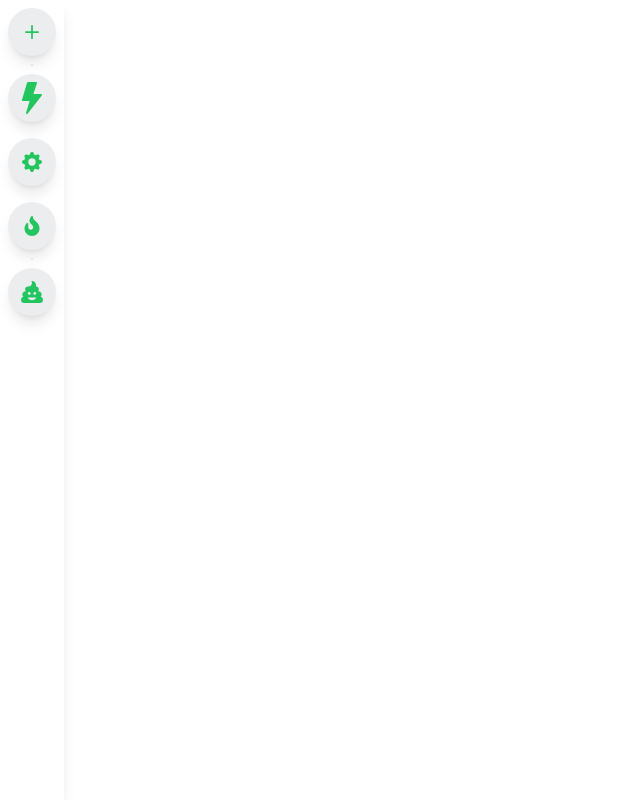
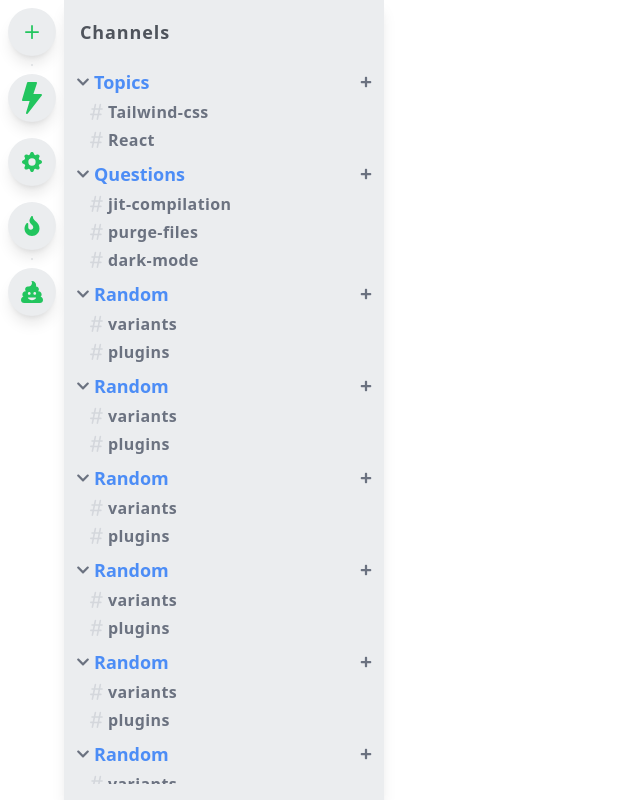
Before and after one commit to M-hossameldine/Discord-Dashboard-with-Tailwind-React, a React (Create React App) app: page / in a window 1280 px wide. Shown: the whole page, without its empty margins (0-640 px from the left). Built offline with nearby package versions, Linux system fonts and the light colour scheme.

Commit message:
feat: add Channel bar

```diff
--- a/src/App.js
+++ b/src/App.js
@@ -1,8 +1,11 @@
 import SideBar from './components/Sidebar/SideBar';
+import ChannelBar from './components/ChannelBar/ChannelBar';
+
 function App() {
   return (
     <div className='flex'>
       <SideBar />
+      <ChannelBar />
     </div>
   );
 }
--- /dev/null
+++ b/src/components/ChannelBar/ChannelBar.js
@@ -0,0 +1,45 @@
+import { v4 as uuid } from 'uuid';
+
+import Dropdown from './Dropdown';
+
+const Channels = [
+  { id: uuid(), title: 'Topics', selections: ['Tailwind-css', 'React'] },
+  {
+    id: uuid(),
+    title: 'Questions',
+    selections: ['jit-compilation', 'purge-files', 'dark-mode'],
+  },
+  { id: uuid(), title: 'Random', selections: ['variants', 'plugins'] },
+  { id: uuid(), title: 'Random', selections: ['variants', 'plugins'] },
+  { id: uuid(), title: 'Random', selections: ['variants', 'plugins'] },
+  { id: uuid(), title: 'Random', selections: ['variants', 'plugins'] },
+  { id: uuid(), title: 'Random', selections: ['variants', 'plugins'] },
+  { id: uuid(), title: 'Random', selections: ['variants', 'plugins'] },
+];
+
+const ChannelBar = () => {
+  return (
+    <div className='channel-bar shadow-lg'>
+      <ChannelBlock />
+      <div className='channel-container'>
+        {Channels.map((channel) => (
+          <Dropdown
+            key={channel.id}
+            channelTitle={channel.title}
+            selections={channel.selections}
+          />
+        ))}
+      </div>
+    </div>
+  );
+};
+
+const ChannelBlock = () => {
+  return (
+    <div className='channel-block'>
+      <h5 className='channel-block-text'> Channels </h5>
+    </div>
+  );
+};
+
+export default ChannelBar;
--- /dev/null
+++ b/src/components/ChannelBar/Dropdown.js
@@ -0,0 +1,57 @@
+import { useState } from 'react';
+
+import { BsHash } from 'react-icons/bs';
+import { FaChevronDown, FaChevronRight, FaPlus } from 'react-icons/fa';
+
+const Dropdown = ({ channelTitle, selections }) => {
+  const [expanded, setExpanded] = useState(true);
+
+  const dropdownExpandHandler = () => {
+    setExpanded((expanded) => !expanded);
+  };
+
+  const dropdownTitleClasses = expanded
+    ? 'dropdown-header-text-selected'
+    : 'dropdown-header-text';
+
+  return (
+    <div className='dropdown'>
+      {/* drowdown header */}
+      <div className='dropdown-header' onClick={dropdownExpandHandler}>
+        <ChevronIcon expanded={expanded} />
+        <h5 className={dropdownTitleClasses}> {channelTitle} </h5>
+        <FaPlus
+          size='12'
+          className='text-accent text-opacity-80 my-auto ml-auto'
+        />
+      </div>
+
+      {/* drowdown body */}
+      {expanded &&
+        selections &&
+        selections.length > 0 &&
+        selections.map((selection) => (
+          <TopicSelection key={selection} selection={selection} />
+        ))}
+    </div>
+  );
+};
+
+const TopicSelection = ({ selection }) => (
+  <div className='dropdown-selection'>
+    <BsHash size='24' className='text-gray-400' />
+    <h5 className='dropdown-selection-text'>{selection}</h5>
+  </div>
+);
+
+const ChevronIcon = ({ expanded }) => {
+  const chevClass = 'text-accent text-opacity-80 my-auto mr-1';
+
+  return expanded ? (
+    <FaChevronDown size='14' className={chevClass} />
+  ) : (
+    <FaChevronRight size='14' className={chevClass} />
+  );
+};
+
+export default Dropdown;
--- a/src/index.css
+++ b/src/index.css
@@ -3,6 +3,8 @@
 @tailwind utilities;
 
 @layer components {
+  /* Sidebar */
+
   .sidebar-icon {
     @apply relative flex justify-center items-center
     mx-auto my-2 w-12 h-12
@@ -25,4 +27,63 @@
     border border-gray-200 dark:border-gray-800
     mx-2;
   }
+
+  /* ChannelBar */
+
+  .channel-bar {
+    @apply relative w-80 h-screen m-0 ml-16 bg-gray-200 dark:bg-gray-800
+    overflow-hidden;
+  }
+
+  .channel-block {
+    @apply absolute top-0 left-0 flex items-center justify-center
+    h-16 m-0 p-0;
+  }
+
+  .channel-block-text {
+    @apply text-lg font-bold tracking-wider
+    text-gray-600 dark:text-gray-400
+    mr-auto ml-4 my-auto align-middle;
+  }
+
+  .channel-container {
+    @apply flex flex-col items-center justify-start
+    p-1 m-0 mt-16 h-9/10 overflow-auto;
+  }
+
+  .dropdown {
+    @apply m-0 w-full px-2 pb-2
+    transition duration-300 ease-in-out;
+  }
+
+  .dropdown-header {
+    @apply flex flex-row items-center justify-evenly
+    mx-0 text-gray-500
+    cursor-pointer;
+  }
+
+  .dropdown-header-text {
+    @apply text-gray-500  text-opacity-90
+    text-lg font-semibold
+    cursor-default;
+  }
+
+  .dropdown-header-text-selected {
+    @apply text-blue-500 text-opacity-90 text-lg font-bold;
+  }
+
+  .dropdown-selection {
+    @apply flex flex-row items-center justify-evenly
+    mt-1 mr-auto ml-2
+    transition duration-300 ease-in-out
+    cursor-pointer;
+  }
+
+  .dropdown-selection-text {
+    @apply text-gray-500 font-semibold tracking-wide
+    mr-auto
+    transition duration-300 ease-in-out
+    hover:text-pink-500 dark:hover:text-gray-500
+    cursor-pointer;
+  }
 }
--- a/tailwind.config.js
+++ b/tailwind.config.js
@@ -18,8 +18,12 @@ module.exports = {
       },
       spacing: {
         88: '22rem',
+        '9/10': '90%',
       },
     },
   },
+  variants: {
+    extend: {},
+  },
   plugins: [],
 };
```
